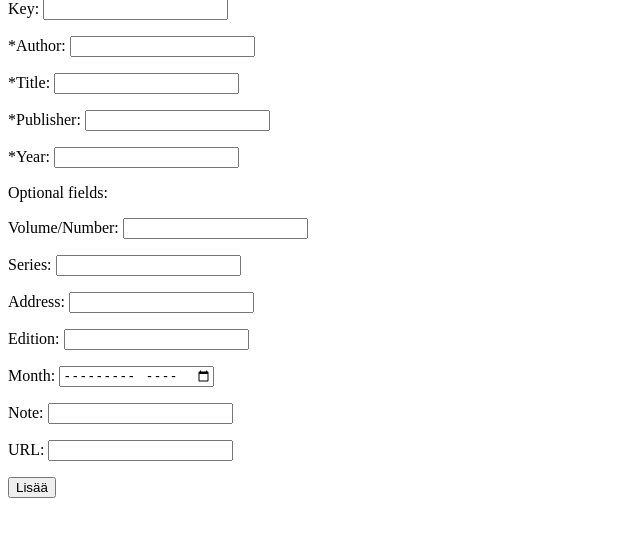
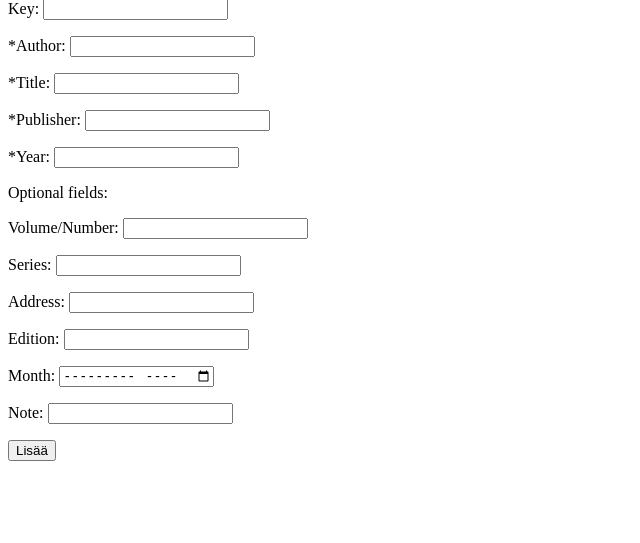
Before and after one commit to saarapasonen/pingviinit, a Flask app: template src/templates/book.html in a window 1280 px wide. Shown: the part 17-560 px from the top of the page, without its empty margins (0-640 px from the left). Run offline with Flask 3, Linux system fonts and the light colour scheme; the template is opened without the code that fills it, so the values that code supplies are empty.

Commit message:
removed the field for url

```diff
--- a/src/templates/book.html
+++ b/src/templates/book.html
@@ -64,10 +64,6 @@ Month:
 Note:
 <input type="text" id="name" name="note" maxlength="500" />
 </p>
-<p>
-URL:
-<input type="url" id="name" name="url" />
-</p>
 <input type="hidden" name="type" value="book">
 <input type="submit" value="Lisää">
 </form>
```
